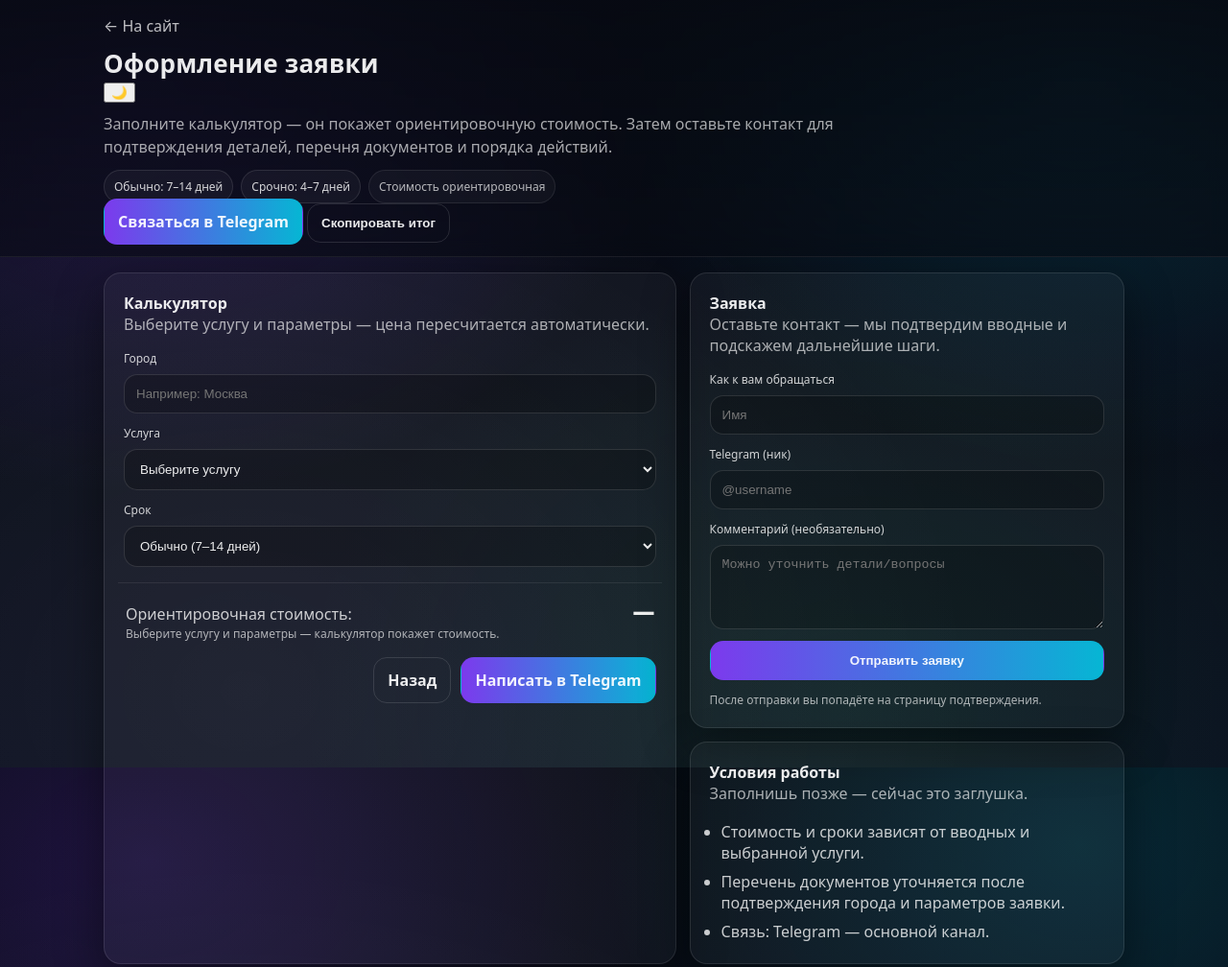
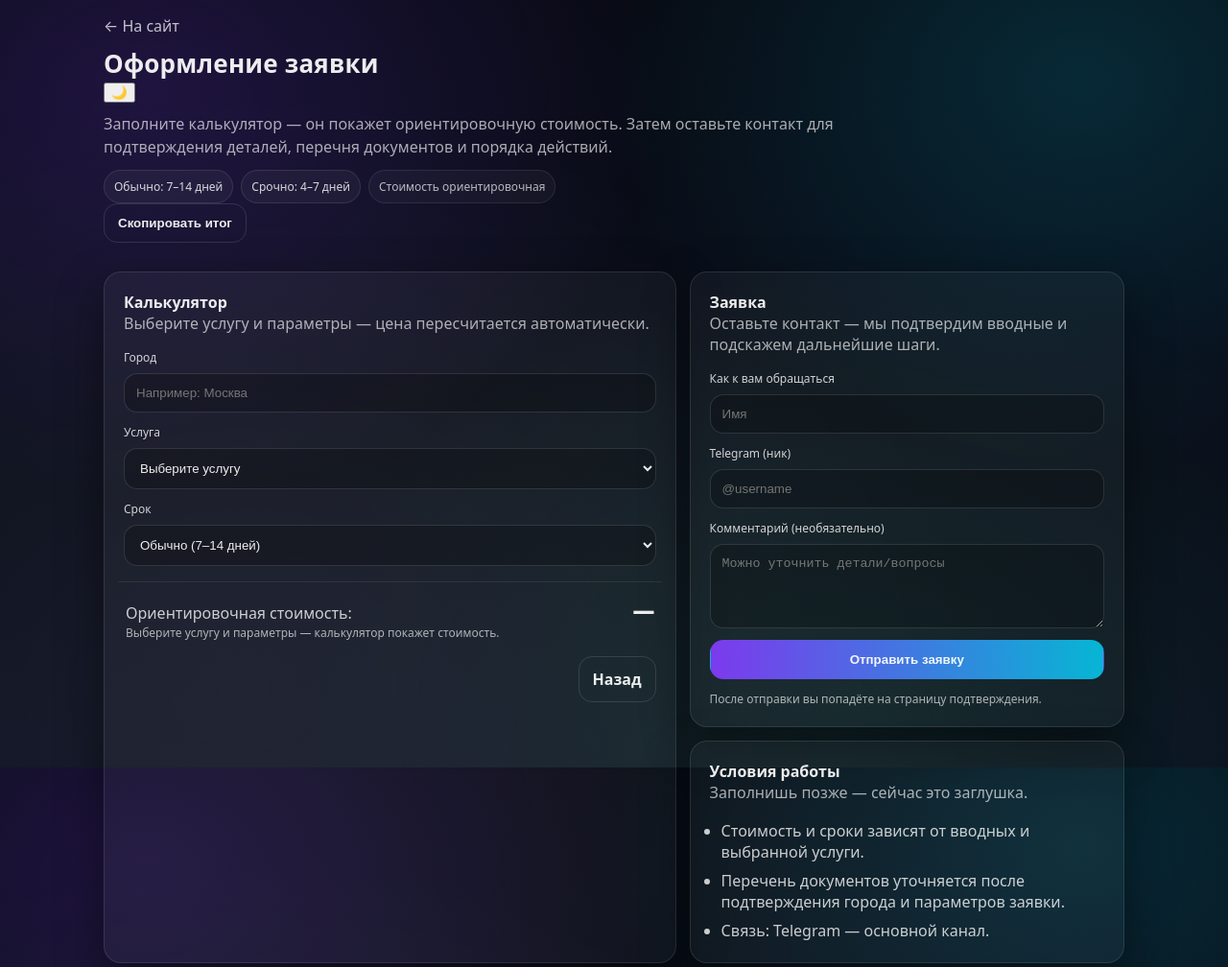
Before and after one commit to ilovedvs25-spec/prava, a plain HTML site: page private/index.html in a window 1280 px wide. Shown: the top 1008 px of the page at 96% size. Drawn offline with Linux system fonts and the light colour scheme.

Commit message:
Add files via upload

```diff
--- a/private/index.html
+++ b/private/index.html
@@ -31,7 +31,7 @@
         </div>
 
         <div class="hero__cta">
-          <a class="btn btn--primary" id="tgDirectTop" href="https://t.me/USERNAME" target="_blank" rel="noopener">Связаться в Telegram</a>
+
           <button class="btn btn--ghost" id="copySummary" type="button">Скопировать итог</button>
         </div>
       </div>
@@ -148,7 +148,6 @@
 
         <div class="actions">
           <a class="btn btn--ghost" href="../index.html">Назад</a>
-          <a class="btn btn--primary" id="tgDirect" href="https://t.me/USERNAME" target="_blank" rel="noopener">Написать в Telegram</a>
         </div>
       </section>
 
--- a/private/style.css
+++ b/private/style.css
@@ -28,12 +28,7 @@ h1,h2{margin:0}
 p{margin:0}
 
 .top{
-  position: sticky;
-  top:0;
-  z-index: 10;
-  backdrop-filter: blur(10px);
-  background: linear-gradient(180deg, rgba(7,10,18,.85), rgba(7,10,18,.55));
-  border-bottom: 1px solid rgba(255,255,255,.08);
+  position: relative;
 }
 .top__inner{
   max-width: 1100px;
```
